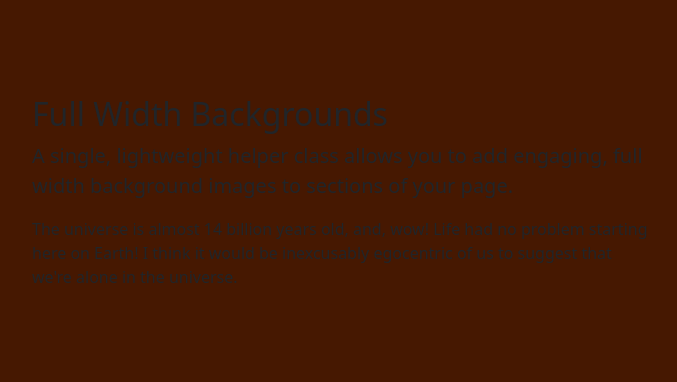
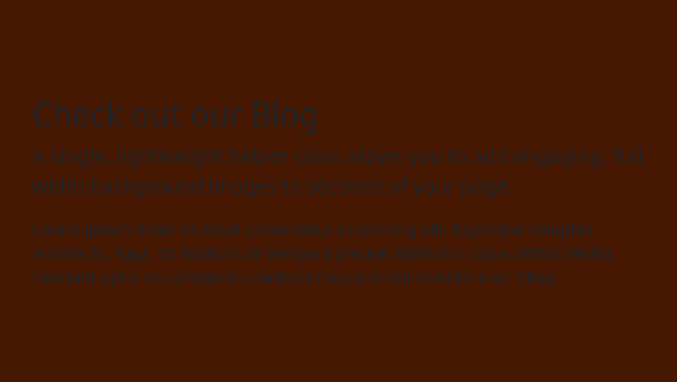
Before and after one commit to Roibeard-Ruadhan/alcohol-free-ireland, a Django app: template templates/index.html in a window 1280 px wide. Shown: the part 1212-1594 px from the top of the page, without its empty margins (300-977 px from the left). Run offline with Django 3.2, Linux system fonts and the light colour scheme; the template is opened without the code that fills it, so the values that code supplies are empty; parts of the project's set-up code (start-up, migrations or seed data) failed here and were passed over.

Commit message:
Update index.html content

```diff
--- a/templates/index.html
+++ b/templates/index.html
@@ -5,8 +5,8 @@
 <header class="py-5 bg-image-full" style="background-image: url('https://source.unsplash.com/wfh8dDlNFOk/1600x900')">
     <div class="text-center my-5">
         <img class="img-fluid rounded-circle mb-4" src="/static/images/new.jpg" alt="..." />
-        <h1 class="text-white fs-3 fw-bolder">Full Width Pics</h1>
-        <p class="text-white-50 mb-0">Landing Page Template</p>
+        <h1 class="text-white fs-3 fw-bolder">Alcohol Free Ireland</h1>
+        <p class="text-white-50 mb-0">Join Us</p>
     </div>
 </header>
 <!-- Content section-->
@@ -14,9 +14,11 @@
     <div class="container my-5">
         <div class="row justify-content-center">
             <div class="col-lg-6">
-                <h2>Full Width Backgrounds</h2>
+                <h2>Check out our Blog</h2>
                 <p class="lead">A single, lightweight helper class allows you to add engaging, full width background images to sections of your page.</p>
-                <p class="mb-0">The universe is almost 14 billion years old, and, wow! Life had no problem starting here on Earth! I think it would be inexcusably egocentric of us to suggest that we're alone in the universe.</p>
+                <p class="mb-0">Lorem ipsum dolor sit amet consectetur adipisicing elit. Explicabo voluptas architecto, fuga, sit
+                    facilis nulla tempora placeat distinctio culpa officia debitis nesciunt optio voluptates laudantium itaque animi
+                    inventore ex. Vitae.</p>
             </div>
         </div>
     </div>
```
